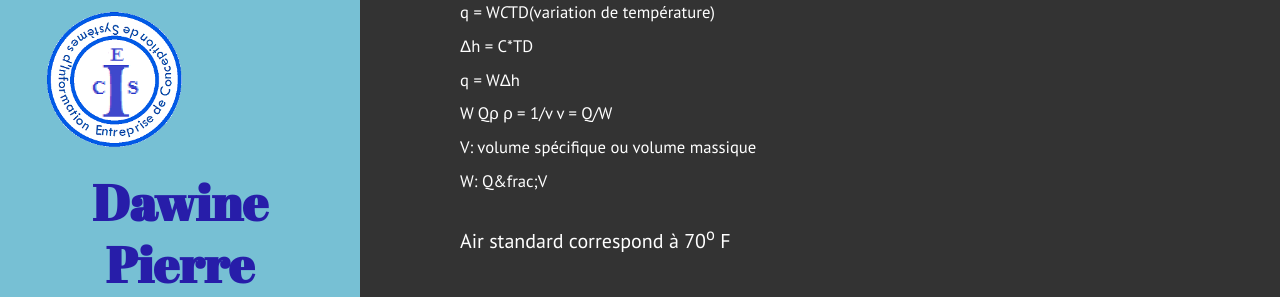
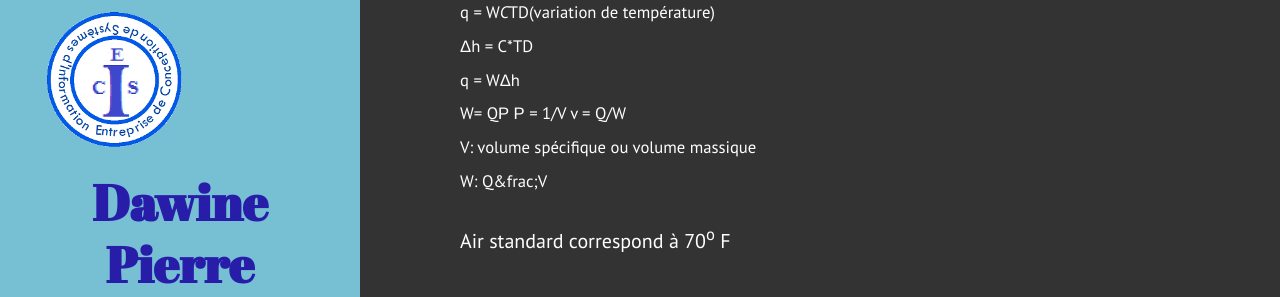
Before and after one commit to pdawine/pdawine.github.io, a Jekyll site: the page built from _posts/2020-01-20-cours-de-climatisation.md, in a window 1280 px wide and 900 px high, scrolled down 9313 px. Shown: the part 202-499 px from the top of the window. Built offline with Jekyll 4.4.1, drawn with Linux system fonts in a browser that asks for light colours.

```diff
--- a/_posts/2020-01-20-cours-de-climatisation.md
+++ b/_posts/2020-01-20-cours-de-climatisation.md
@@ -165,7 +165,7 @@ Q: volume instantané (CFM u<sup>3<>/sup>/min) <br>
 q = W*C*TD(variation de température) <br>
 &Delta;h = C*TD <br>
 q = W&Delta;h <br>
-W Q&rho;  &rho; = 1/v   v = Q/W <br>
+W= Q&Rho;   &Rho; = 1/V   v = Q/W <br>
 V: volume spécifique ou volume massique <br>
 W: Q&frac;V <br>
 
```
